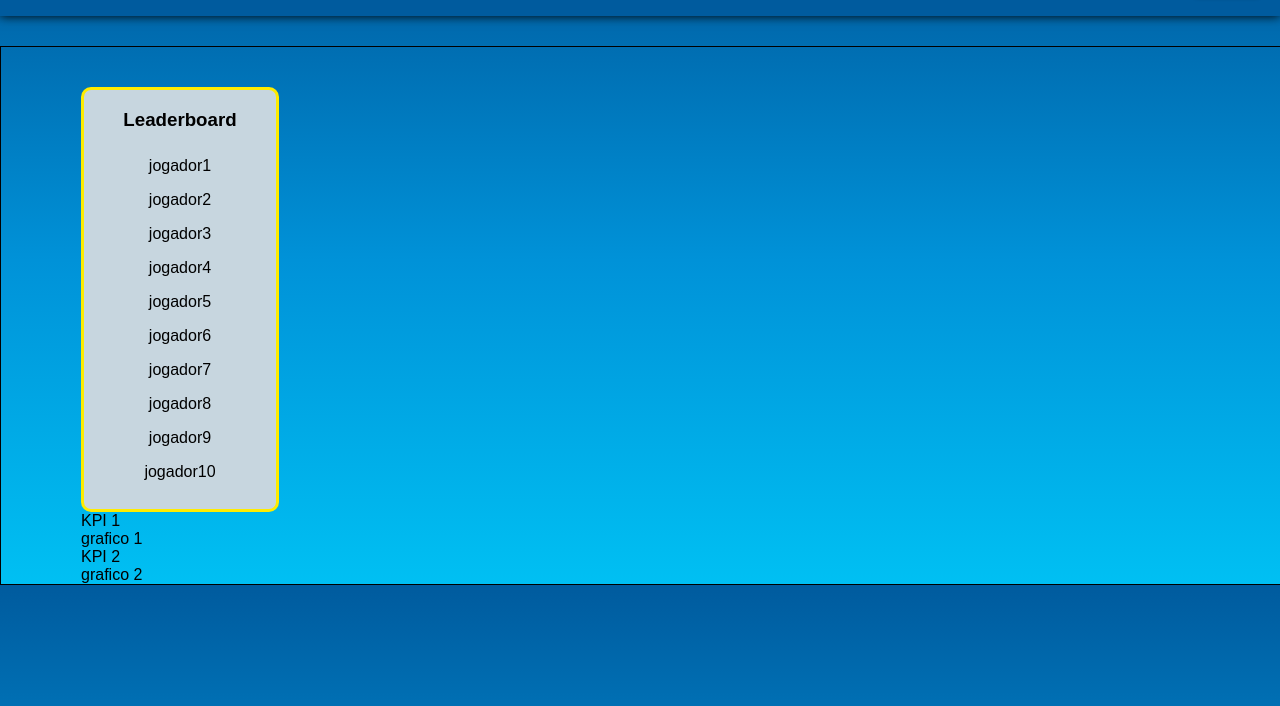
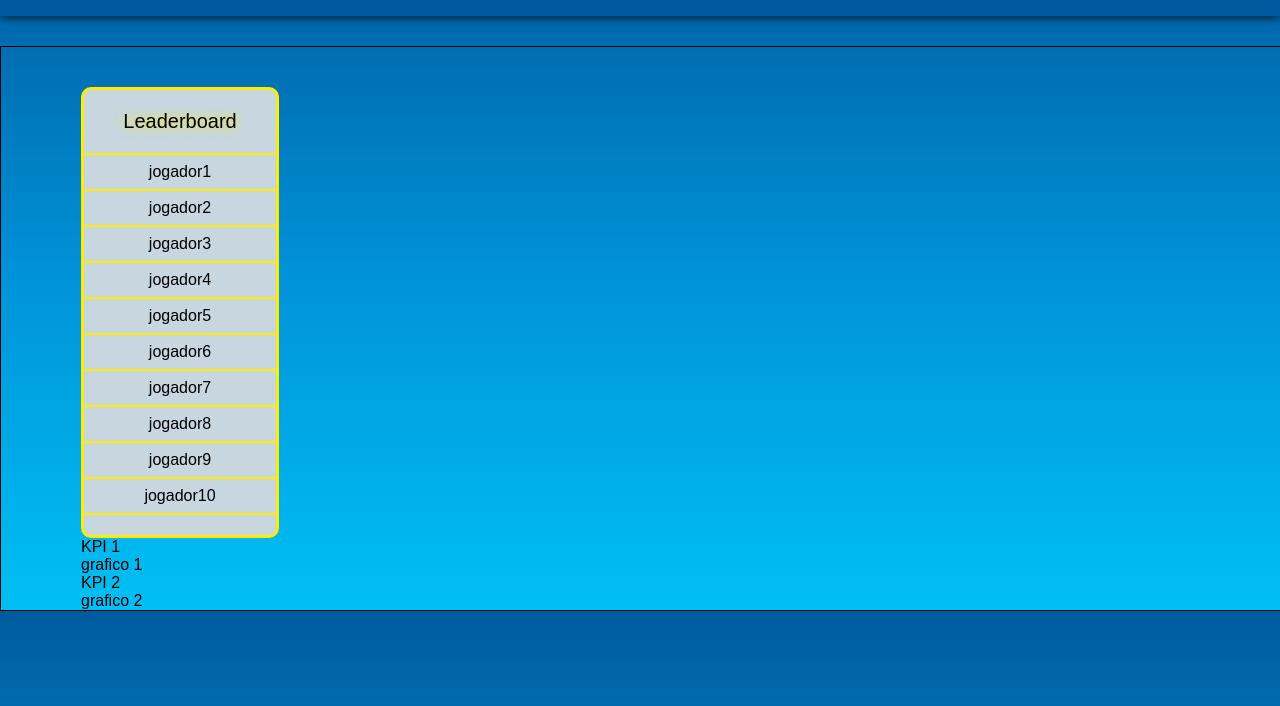
Before and after one commit to Luand-Assis/ProjetoIndividual_1_25, a website: page public/estatisticas.html in a window 1280 px wide. Shown: the part 64-770 px from the top of the page. Drawn offline with Linux system fonts and the light colour scheme.

Commit message:
Divisão no leaderboard

```diff
--- a/public/estatisticas.html
+++ b/public/estatisticas.html
@@ -18,16 +18,27 @@
     <div class="graficos">
         <div class="ranking">
             <h3>Leaderboard</h3>
+            <div class="divisor"></div>
             <p><span>jogador1</span></p>
+            <div class="divisor"></div>
             <p><span>jogador2</span></p>
+            <div class="divisor"></div>
             <p><span>jogador3</span></p>
+            <div class="divisor"></div>
             <p><span>jogador4</span></p>
+            <div class="divisor"></div>
             <p><span>jogador5</span></p>
+            <div class="divisor"></div>
             <p><span>jogador6</span></p>
+            <div class="divisor"></div>
             <p><span>jogador7</span></p>
+            <div class="divisor"></div>
             <p><span>jogador8</span></p>
+            <div class="divisor"></div>
             <p><span>jogador9</span></p>
+            <div class="divisor"></div>
             <p><span>jogador10</span></p>
+            <div class="divisor"></div>
         </div>
         <div>KPI 1</div>
         <div>grafico 1</div>
--- a/public/styles/styleEstatistica.css
+++ b/public/styles/styleEstatistica.css
@@ -90,6 +90,17 @@ header {
     background-color: var(--CinzaClaro);
     padding-bottom: 20px;
 }
+.ranking h3 {
+    font-weight: 100;
+    font-size: 20px;
+    text-shadow: 0 0 10px var(--AmareloPinguim);
+}
 .ranking p {
     margin: 8px;
 }
+.ranking .divisor {
+    border: 1px solid var(--AmareloPinguim);
+    display: flex;
+    justify-self: center;
+    width: 100%;
+}
```
